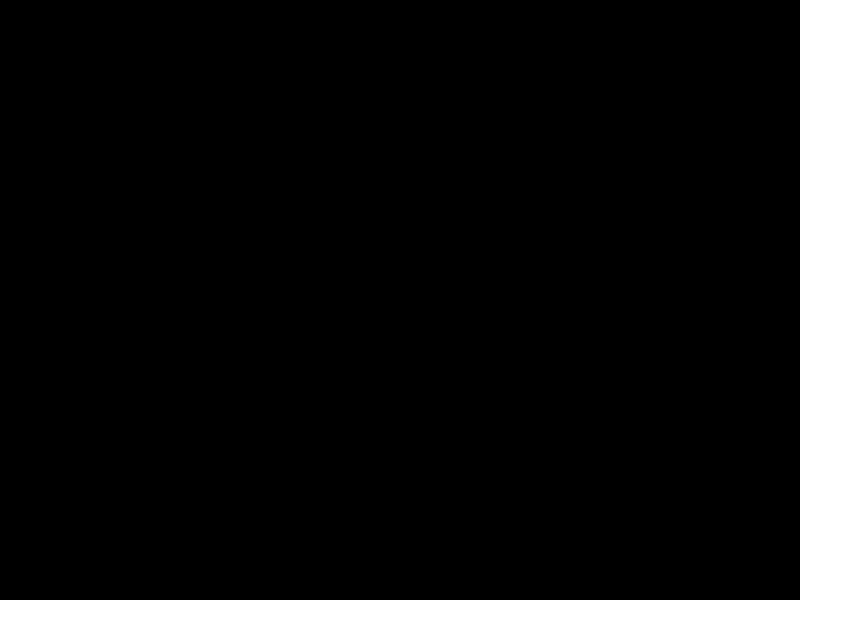
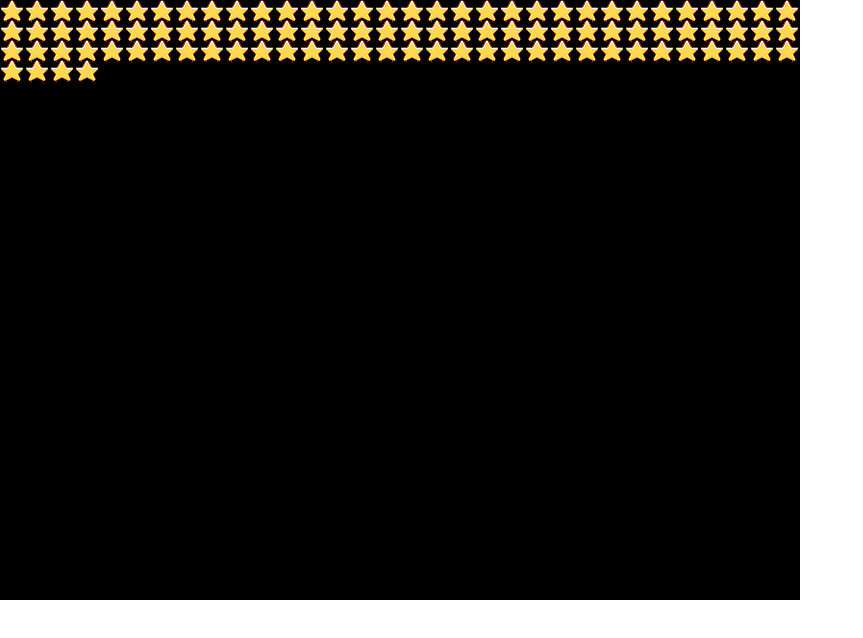
Before and after one commit to courtneyglosser/hellophaser, a plain HTML site: page part2.html in a window 1280 px wide. Shown: the whole page, without its empty margins (0-863 px from the left). Drawn offline with Linux system fonts and the light colour scheme; animation ran at ten frames a second.

Commit message:
My field of stars :)

```diff
--- a/part2.html
+++ b/part2.html
@@ -26,6 +26,14 @@ function preload() {
 }
 
 function create() {
+    var star_width = 25;
+    var star_height = 20;
+    for (i=0; i < 100; i++) {
+        x = (i * star_width) % 800;
+        y = parseInt((i * star_width) / 800) * star_height;
+        console.log("(x, y) = (", x, y, ")")
+        game.add.sprite(x, y, 'star');
+    }
 }
 
 function update() {
```
